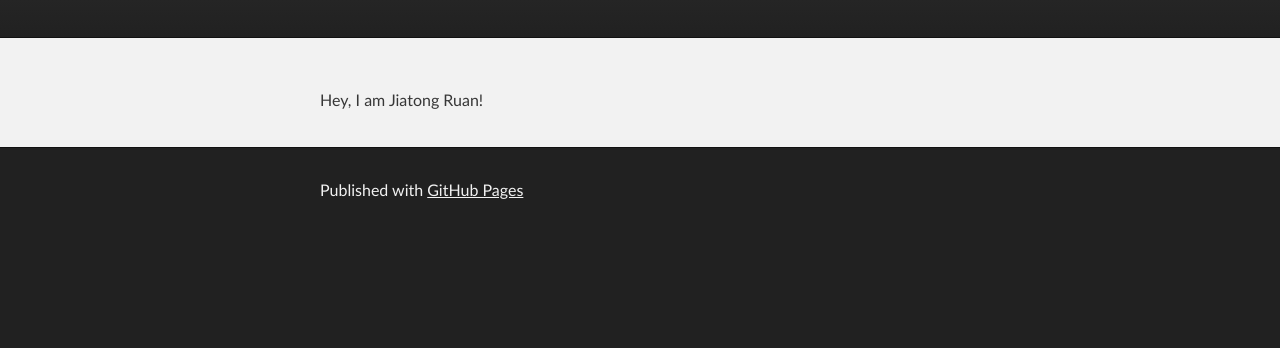
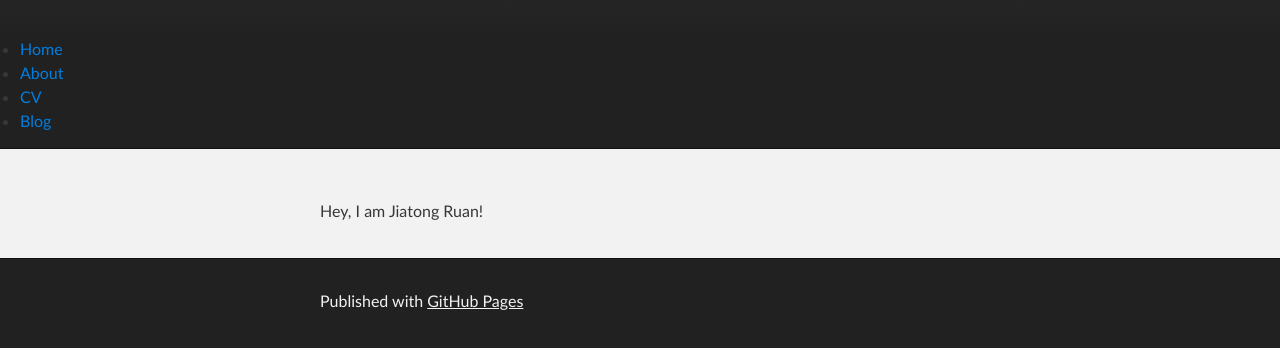
Before and after one commit to ruanzzz/ruanzzz.github.io, a plain HTML site: page index.html in a window 1280 px wide. Shown: the part 172-520 px from the top of the page. Drawn offline with Linux system fonts and the light colour scheme.

Commit message:
Update index.html

```diff
--- a/index.html
+++ b/index.html
@@ -25,6 +25,15 @@
     </div>
 
     <!-- MAIN CONTENT -->
+    <nav>
+	    		<ul>
+	        		<li><a href="/">Home</a></li>
+		        	<li><a href="/about">About</a></li>
+	        		<li><a href="/cv">CV</a></li>
+	        		<li><a href="/blog">Blog</a></li>
+	    		</ul>
+		</nav>
+			<div class="container">
     <div id="main_content_wrap" class="outer">
       <section id="main_content" class="inner">
         <p>Hey, I am Jiatong Ruan!</p>
```
